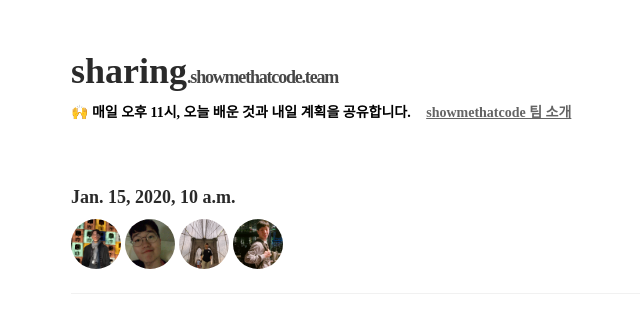
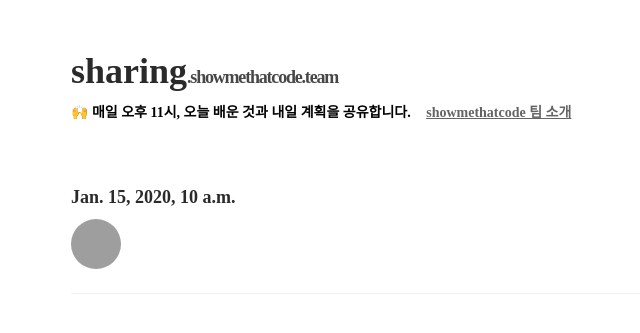
Before and after one commit to showmethatcode/showmethatcode-server, a Django app: template sharings/templates/sharings.html in a window 1280 px wide. Shown: the top 333 px of the page, without its empty margins (219-859 px from the left). Run offline with Django 3.2, Linux system fonts and the light colour scheme; the template is opened without the code that fills it: most values are stand-ins (such as "Sample title", 1, 10 or a date in 2020); grey boxes are pictures that could not be loaded.

Commit message:
프로필 이미지

```diff
--- a/sharings/templates/detail.html
+++ b/sharings/templates/detail.html
@@ -17,7 +17,7 @@
 <div>
     {% for sharing in sharings %}
     <div class='detail'>
-        <img src="{% static 'images/hoseon.png' %}" width='26'height='26'><h2>{{ sharing.user }}</h2>
+        <img src="{{ sharing.user.user_profile }}" width='50'height='50'><h2>{{ sharing.user }}</h2>
     </div>
     <div class="formContainer">
         <div class="formItem">
--- a/sharings/templates/sharings.html
+++ b/sharings/templates/sharings.html
@@ -42,10 +42,13 @@
         <h2>{{ group.date }}</h2>
     </div>
     <div class='images'>
-        <img src="{% static 'images/hyeonsu.png' %}" width='50'height='50'</div>
+        {% comment %} <img src="{% static 'images/hyeonsu.png' %}" width='50'height='50'</div>
         <img src="{% static 'images/sangmin.png' %}" width='50'height='50'</div>
         <img src="{% static 'images/hoseon.png' %}" width='50'height='50'</div>
-        <img src="{% static 'images/woosik.png' %}" width='50'height='50'</div>
+        <img src="{% static 'images/woosik.png' %}" width='50'height='50'</div> {% endcomment %}
+        {% for sharing in group.sharing_set.all %}
+            <img src="{{ sharing.user.user_profile }}" width='50'height='50'>
+        {% endfor %}
     </div>
     </a>
     {% endfor %}
--- a/sharings/views.py
+++ b/sharings/views.py
@@ -3,6 +3,7 @@ from django.http import HttpResponse
 from sharings.models import Sharing, SharingGroup
 from django.urls import reverse
 from django.contrib.auth import get_user_model, get_user
+from users.models import User
 import datetime
 
 #s views = 비지니스 로직
@@ -25,7 +26,6 @@ def home(request):
         sharing_groups = SharingGroup.objects.all().order_by('-date')[:7]
         sharing_today = Sharing.objects.filter(user=request.user, created_at__date=datetime.date.today())
         can_check_in = len(sharing_today) == 0
-
         return render(request, 'sharings.html', {
             'groups': sharing_groups,
             'can_check_in': can_check_in,
```
Also changed, not shown: users/models.py (+11 -0 lines).
